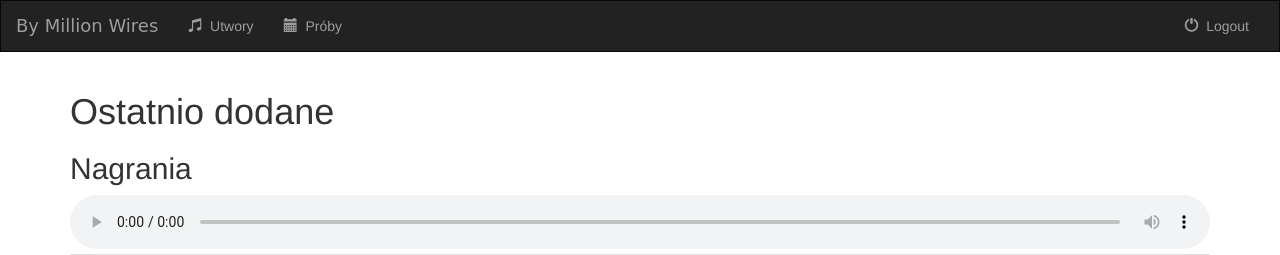
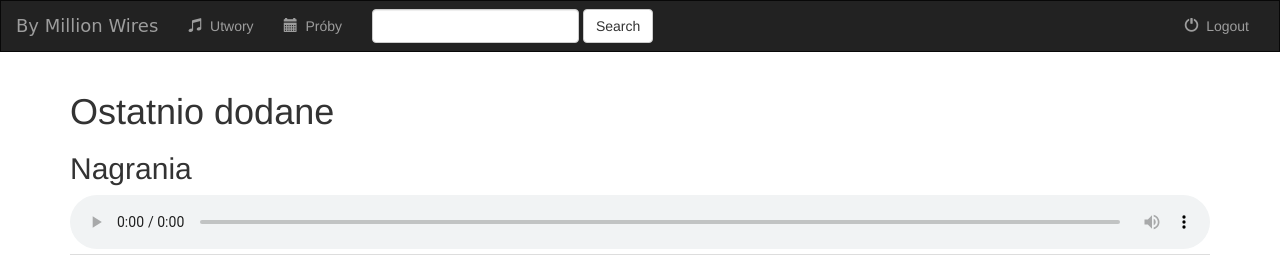
Before and after one commit to mateuszo/band-manager, a Django app: page /tracks/ in a window 1280 px wide. Shown: the top 255 px of the page. Run offline with Django 3.2, Linux system fonts and the light colour scheme; data comes from the database, SQL or seed files in the repository; some libraries are stand-ins or nearby versions; some web fonts are replaced.

Commit message:
Add search

```diff
--- a/tracks/templates/tracks/base.html
+++ b/tracks/templates/tracks/base.html
@@ -31,12 +31,12 @@
                 <li class="{% block events_active %}{% endblock %}"><a href="{% url 'tracks:events' %}"><span class="glyphicon glyphicon-calendar" aria-hidden="true"></span>&nbsp; Próby</a></li>
                 <!--<li class=""><a href=""><span class="glyphicon glyphicon-bullhorn" aria-hidden="true"></span>&nbsp; Koncerty</a></li>-->
             </ul>
-            <!--<form class="navbar-form navbar-left" role="search" method="get" action="">-->
-                <!--<div class="form-group">-->
-                    <!--<input type="text" class="form-control" name="q" value="{{ request.GET.q }}">-->
-                <!--</div>-->
-                <!--<button type="submit" class="btn btn-default">Search</button>-->
-            <!--</form>-->
+            <form class="navbar-form navbar-left" role="search" method="get" action="{% url 'tracks:search' %}">
+                <div class="form-group">
+                    <input type="text" class="form-control" name="q" value="{{ request.GET.q }}">
+                </div>
+                <button type="submit" class="btn btn-default">Search</button>
+            </form>
             <ul class="nav navbar-nav navbar-right">
                 <li>
                     <a href="">
--- a/tracks/templates/tracks/tables/event-table.html
+++ b/tracks/templates/tracks/tables/event-table.html
@@ -5,7 +5,7 @@
     <th>Opis</th>
     <th>Data</th>
 {% for event in events %}
-    <tr>
+    <tr class="table-row" data-href="{% url 'tracks:event_details' event.id %}">
         <td>{{ forloop.counter }}</td>
         <td><a href="{% url 'tracks:event_details' event.id %}">{{ event.name }}</a></td>
         <td>{{ event.description }}</td>
--- a/tracks/urls.py
+++ b/tracks/urls.py
@@ -10,5 +10,6 @@ urlpatterns = [
     url(r'^events/(?P<event_id>[0-9]+)$', views.event_details, name='event_details'),
     url(r'^projects$', views.projects, name='projects'),
     url(r'^projects/(?P<project_id>[0-9]+)$', views.project_details, name='project_details'),
+    url(r'^search$', views.search, name='search'),
 
 ]
--- a/tracks/views.py
+++ b/tracks/views.py
@@ -32,3 +32,13 @@ def projects(request):
 def project_details(request, project_id):
     project = get_object_or_404(Project, pk=project_id)
     return render(request, 'tracks/project_details.html', {'project': project})
+
+def search(request):
+    query = request.GET.get("q")
+    if query:
+        tracks = Track.objects.filter(name__contains=query)
+        projects = Project.objects.filter(name__contains=query)
+        events = Event.objects.filter(name__contains=query)
+    return render(request, 'tracks/search.html', {'tracks': tracks,
+                                                 'projects': projects,
+                                                 'events': events})
```
Also changed, not shown: tracks/templates/tracks/search.html (added, +19 -0 lines).
